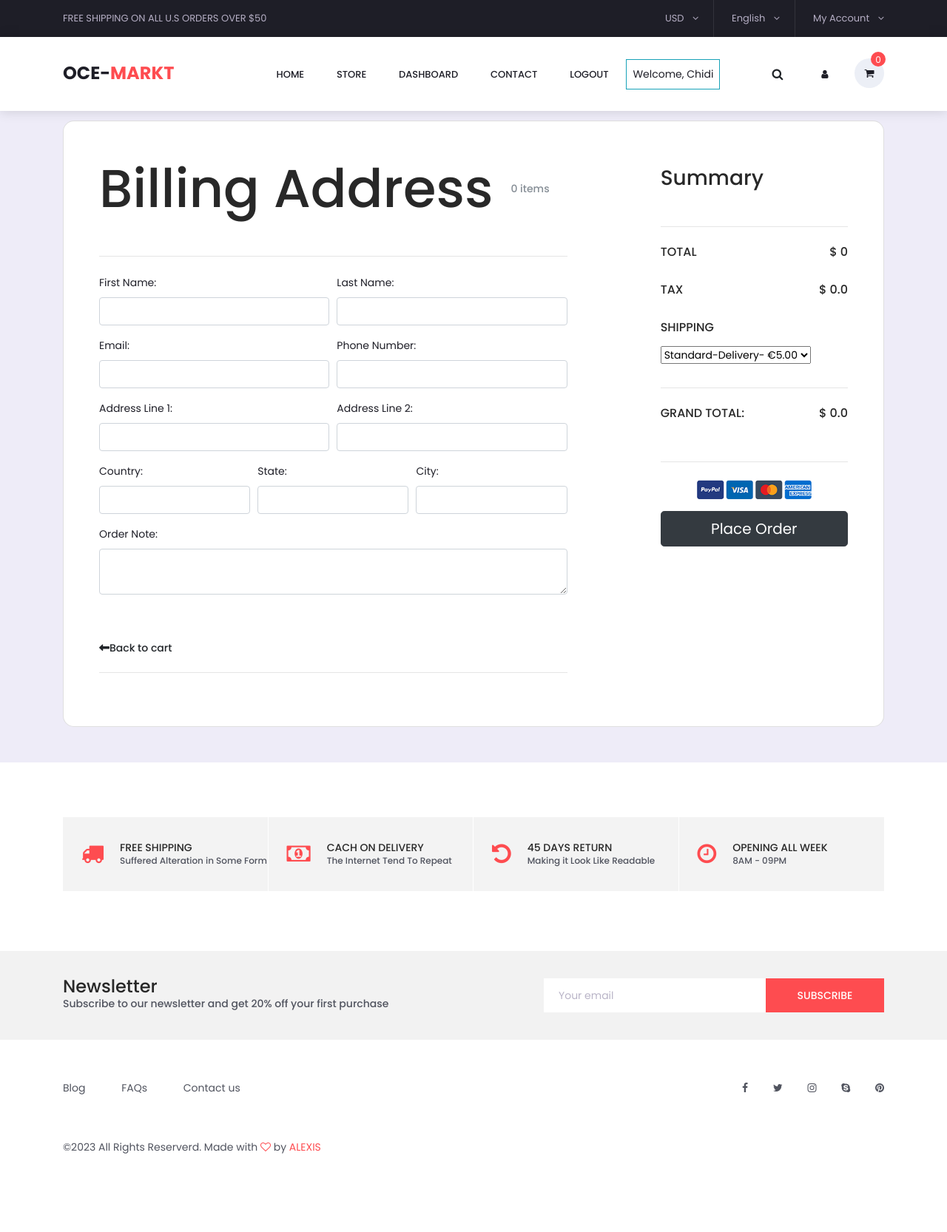
After one commit to Alex1-ai/OCE-MARKT, a Django app: page /cart/checkout/ in a window 1280 px wide. The commit adds this page. Shown: the whole page at 74% size. Run offline with Django 4.2, Linux system fonts and the light colour scheme; a user stored in the database is signed in; data comes from the database, SQL or seed files in the repository; both versions use the stored data as it was after the commit; some libraries are stand-ins or nearby versions.

Commit message:
finishing cart and checkout

```diff
--- a/carts/context_processors.py
+++ b/carts/context_processors.py
@@ -9,7 +9,10 @@ def counter(request):
     else:
         try:
             cart = Cart.objects.filter(cart_id=_cart_id(request))
-            cart_items = CartItem.objects.all().filter(cart=cart[:1])
+            if request.user.is_authenticated:
+                cart_items = CartItem.objects.all().filter(user=request.user)
+            else:
+                cart_items = CartItem.objects.all().filter(cart=cart[:1])
             for cart_item in cart_items:
                 cart_count += cart_item.quantity
         except Cart.DoesNotExist:
--- a/carts/models.py
+++ b/carts/models.py
@@ -1,5 +1,6 @@
 from django.db import models
 from store.models import Product, Variation
+from accounts.models import Account
 # Create your models here.
 
 
@@ -12,9 +13,10 @@ class Cart(models.Model):
 
 
 class CartItem(models.Model):
+    user = models.ForeignKey(Account, on_delete=models.CASCADE, null=True)
     product = models.ForeignKey(Product, on_delete=models.CASCADE)
     variations = models.ManyToManyField(Variation, blank=True)
-    cart = models.ForeignKey(Cart, on_delete=models.CASCADE)
+    cart = models.ForeignKey(Cart, on_delete=models.CASCADE, null=True)
     quantity = models.IntegerField()
     is_active = models.BooleanField(default=True)
 
--- a/carts/urls.py
+++ b/carts/urls.py
@@ -9,6 +9,5 @@ urlpatterns = [
          views.remove_cart, name='remove_cart'),
     path('remove_cart_item/<int:product_id>/<int:cart_item_id>/',
          views.remove_cart_item, name='remove_cart_item'),
-    #path('reviewForm/', views.reviewForm, name='reviewForm'),
-    # path("review/", views.review, name="review")
+    path("checkout/", views.checkout, name="checkout"),
 ]
--- a/carts/views.py
+++ b/carts/views.py
@@ -3,6 +3,7 @@ from store.models import Product, Variation
 from .models import Cart, CartItem
 from django.core.exceptions import ObjectDoesNotExist
 from django.http import HttpResponse
+from django.contrib.auth.decorators import login_required
 # Create your views here.
 
 
@@ -15,88 +16,164 @@ def _cart_id(request):
 
 
 def add_cart(request, product_id):
+    current_user = request.user
     product = Product.objects.get(id=product_id)
-    product_variation = []
-    if request.method == 'POST':
-        for item in request.POST:
-            key = item
-            value = request.POST[key]
+    # if the user is authenticated
+    if current_user.is_authenticated:
+        product_variation = []
+        if request.method == 'POST':
+            for item in request.POST:
+                key = item
+                value = request.POST[key]
 
-            #print(key, value)
-           # color = request.POST['color']
-           # size = request.POST['size']
-           # return HttpResponse(size + " "+color)
-           # exit()
-            try:
-                variation = Variation.objects.get(
-                    product=product,
-                    variation_category__iexact=key, variation_value__iexact=value)
-                product_variation.append(variation)
-            except:
-                pass
+                #print(key, value)
+            # color = request.POST['color']
+            # size = request.POST['size']
+            # return HttpResponse(size + " "+color)
+            # exit()
+                try:
+                    variation = Variation.objects.get(
+                        product=product,
+                        variation_category__iexact=key, variation_value__iexact=value)
+                    product_variation.append(variation)
+                except:
+                    pass
 
-    try:
-        cart = Cart.objects.get(cart_id=_cart_id(request))
-    except Cart.DoesNotExist:
-        cart = Cart.objects.create(
-            cart_id=_cart_id(request)
-        )
-    cart.save()
+        is_cart_item_exists = CartItem.objects.filter(
+            product=product, user=current_user).exists()
+        if is_cart_item_exists:
+            cart_item = CartItem.objects.filter(
+                product=product,  user=current_user)
+            # existing variations from database
+            # product variations from product variations
+            # item id from database
 
-    is_cart_item_exists = CartItem.objects.filter(
-        product=product, cart=cart).exists()
-    if is_cart_item_exists:
-        cart_item = CartItem.objects.filter(
-            product=product,  cart=cart)
-        # existing variations from database
-        # product variations from product variations
-        # item id from database
+            ex_var_list = []
+            id = []
+            for item in cart_item:
+                existing_variation = item.variations.all()
+                ex_var_list.append(list(existing_variation))
+                id.append(item.id)
+            if product_variation in ex_var_list:
+                # increase the cart item quantity
+                index = ex_var_list.index(product_variation)
+                item_id = id[index]
+                item = CartItem.objects.get(product=product, id=item_id)
+                item.quantity += 1
+                item.save()
 
-        ex_var_list = []
-        id = []
-        for item in cart_item:
-            existing_variation = item.variations.all()
-            ex_var_list.append(list(existing_variation))
-            id.append(item.id)
-        if product_variation in ex_var_list:
-            # increase the cart item quantity
-            index = ex_var_list.index(product_variation)
-            item_id = id[index]
-            item = CartItem.objects.get(product=product, id=item_id)
-            item.quantity += 1
-            item.save()
+            else:
+                item = CartItem.objects.create(
+                    product=product, quantity=1, user=current_user)
+                # create a new cart item
+                if len(product_variation) > 0:
+                    item.variations.clear()
+                    item.variations.add(*product_variation)
+                # cart_item.quantity += 1
+                item.save()
+        else:
+            cart_item = CartItem.objects.create(
+                product=product,
+                quantity=1,
+                user=current_user
+            )
+            if len(product_variation) > 0:
+                cart_item.variations.clear()
+                cart_item.variations.add(*product_variation)
 
+            cart_item.save()
+        # return HttpResponse(cart_item.product)
+        # exit()
+        return redirect('cart')
+
+    else:
+        # If the user is not authenticated
+        product_variation = []
+        if request.method == 'POST':
+            for item in request.POST:
+                key = item
+                value = request.POST[key]
+
+                #print(key, value)
+            # color = request.POST['color']
+            # size = request.POST['size']
+            # return HttpResponse(size + " "+color)
+            # exit()
+                try:
+                    variation = Variation.objects.get(
+                        product=product,
+                        variation_category__iexact=key, variation_value__iexact=value)
+                    product_variation.append(variation)
+                except:
+                    pass
+
+        try:
+            cart = Cart.objects.get(cart_id=_cart_id(request))
+        except Cart.DoesNotExist:
+            cart = Cart.objects.create(
+                cart_id=_cart_id(request)
+            )
+        cart.save()
+
+        is_cart_item_exists = CartItem.objects.filter(
+            product=product, cart=cart).exists()
+        if is_cart_item_exists:
+            cart_item = CartItem.objects.filter(
+                product=product,  cart=cart)
+            # existing variations from database
+            # product variations from product variations
+            # item id from database
+
+            ex_var_list = []
+            id = []
+            for item in cart_item:
+                existing_variation = item.variations.all()
+                ex_var_list.append(list(existing_variation))
+                id.append(item.id)
+            if product_variation in ex_var_list:
+                # increase the cart item quantity
+                index = ex_var_list.index(product_variation)
+                item_id = id[index]
+                item = CartItem.objects.get(product=product, id=item_id)
+                item.quantity += 1
+                item.save()
+
+            else:
+                item = CartItem.objects.create(
+                    product=product, quantity=1, cart=cart)
+                # create a new cart item
+                if len(product_variation) > 0:
+                    item.variations.clear()
+                    item.variations.add(*product_variation)
+                # cart_item.quantity += 1
+                item.save()
         else:
-            item = CartItem.objects.create(
-                product=product, quantity=1, cart=cart)
-            # create a new cart item
+            cart_item = CartItem.objects.create(
+                product=product,
+                quantity=1,
+                cart=cart
+            )
             if len(product_variation) > 0:
-                item.variations.clear()
-                item.variations.add(*product_variation)
-            # cart_item.quantity += 1
-            item.save()
-    else:
-        cart_item = CartItem.objects.create(
-            product=product,
-            quantity=1,
-            cart=cart
-        )
-        if len(product_variation) > 0:
-            cart_item.variations.clear()
-            cart_item.variations.add(*product_variation)
+                cart_item.variations.clear()
+                cart_item.variations.add(*product_variation)
 
-        cart_item.save()
-    # return HttpResponse(cart_item.product)
-    # exit()
-    return redirect('cart')
+            cart_item.save()
+        # return HttpResponse(cart_item.product)
+        # exit()
+        return redirect('cart')
 
 
 def remove_cart(request, product_id, cart_item_id):
-    cart = Cart.objects.get(cart_id=_cart_id(request))
+
     product = get_object_or_404(Product, id=product_id)
     try:
-        cart_item = CartItem.objects.get(
-            product=product, cart=cart, id=cart_item_id)
+        if request.user.is_authenticated:
+            cart_item = CartItem.objects.get(
+                product=product, user=request.user, id=cart_item_id)
+        else:
+            cart = Cart.objects.get(cart_id=_cart_id(request))
+            cart_item = CartItem.objects.get(
+                product=product, cart=cart, id=cart_item_id)
         if cart_item.quantity > 1:
             cart_item.quantity -= 1
             cart_item.save()
@@ -109,10 +186,15 @@ def remove_cart(request, product_id, cart_item_id):
 
 
 def remove_cart_item(request, product_id, cart_item_id):
-    cart = Cart.objects.get(cart_id=_cart_id(request))
+
     product = get_object_or_404(Product, id=product_id)
-    cart_item = CartItem.objects.get(
-        product=product, cart=cart, id=cart_item_id)
+    if request.user.is_authenticated:
+        cart_item = CartItem.objects.get(
+            product=product, user=request.user, id=cart_item_id)
+    else:
+        cart = Cart.objects.get(cart_id=_cart_id(request))
+        cart_item = CartItem.objects.get(
+            product=product, cart=cart, id=cart_item_id)
     cart_item.delete()
     return redirect('cart')
 
@@ -121,8 +203,12 @@ def cart(request, total=0, quantity=0, cart_items=None):
     try:
         tax = 0
         grand_total = 0
-        cart = Cart.objects.get(cart_id=_cart_id(request))
-        cart_items = CartItem.objects.filter(cart=cart, is_active=True)
+        if request.user.is_authenticated:
+            cart_items = CartItem.objects.filter(
+                user=request.user, is_active=True)
+        else:
+            cart = Cart.objects.get(cart_id=_cart_id(request))
+            cart_items = CartItem.objects.filter(cart=cart, is_active=True)
         for cart_item in cart_items:
             total += (cart_item.product.price * cart_item.quantity)
             quantity += cart_item.quantity
@@ -142,3 +228,35 @@ def cart(request, total=0, quantity=0, cart_items=None):
     }
 
     return render(request, 'store/cart.html', context)
+
+
+@login_required(login_url="login")
+def checkout(request, total=0, quantity=0, cart_items=None):
+    try:
+        tax = 0
+        grand_total = 0
+        if request.user.is_authenticated:
+            cart_items = CartItem.objects.filter(
+                user=request.user, is_active=True)
+        else:
+            cart = Cart.objects.get(cart_id=_cart_id(request))
+            cart_items = CartItem.objects.filter(cart=cart, is_active=True)
+        for cart_item in cart_items:
+            total += (cart_item.product.price * cart_item.quantity)
+            quantity += cart_item.quantity
+
+        tax = (2 * total)/100
+        grand_total = total + tax
+
+    except ObjectDoesNotExist:
+        pass
+
+    context = {
+        'total': total,
+        'quantity': quantity,
+        'cart_items': cart_items,
+        'tax': tax,
+        'grand_total': grand_total
+    }
+
+    return render(request, 'store/checkout.html', context)
--- a/templates/base.html
+++ b/templates/base.html
@@ -204,7 +204,7 @@
 
                     <!-- ACCOUNT -->
                     <li class="account" style="background-color: white;">
-                      <a href="#">
+                      <a href="{% url 'dashboard' %}">
                         <i class="fa fa-user mr-5" aria-hidden="true"></i>
 
                       </a>
--- a/templates/store/cart.html
+++ b/templates/store/cart.html
@@ -210,8 +210,8 @@
                     <p class="text-center mb-3">
                       <img src="{% static 'images/payments.png' %}" height="26">
                     </p>
-                    <button type="button" class="btn btn-dark btn-block btn-lg"
-                      data-mdb-ripple-color="dark">Checkout</button>
+                    <a href="{% url 'checkout' %}" type="button" class="btn btn-dark btn-block btn-lg"
+                      data-mdb-ripple-color="dark">Checkout</a>
 
                     <!-- <button type="button" class="btn btn-primary btn-block btn-lg"
                       data-mdb-ripple-color="dark">Continue Shopping</button>
--- /dev/null
+++ b/templates/store/checkout.html
@@ -0,0 +1,253 @@
+{% extends 'base.html' %}
+
+{% load static %}
+
+
+{% block content %}
+<br>
+<br>
+<br>
+<br>
+<br>
+
+<section class="h-100 h-custom" style="background-color: #eeecf8;">
+
+    <div class="container py-5 h-100">
+
+
+
+      <div class="row d-flex justify-content-center align-items-center h-100">
+        <div class="col-12">
+          <div class="card card-registration card-registration-2" style="border-radius: 15px;">
+            <div class="card-body p-0">
+              <div class="row g-0">
+                <div class="col-lg-8">
+                  <div class="p-5">
+                    <div class="d-flex justify-content-between align-items-center mb-5">
+                      <h1 class="fw-bold mb-0 text-black">Billing Address</h1>
+                      <h6 class="mb-0 text-muted">{{quantity}} items</h6>
+                      <hr>
+                    </div>
+                    <hr class="my-4">
+                    <form action=""  method="POST">
+                        {% csrf_token %}
+                        <div class="form-row">
+                            <div class="col form-group">
+                                <label for="first_name">First Name:</label>
+                                <input type="text" name="first_name" id="first_name" class="form-control" required>
+
+                            </div>
+                            <div class="col form-group">
+                                <label for="last_name">Last Name:</label>
+                                <input type="text" name="last_name" id="last_name" class="form-control" required>
+
+                            </div>
+                        </div>
+                        <div class="form-row">
+                            <div class="col form-group">
+                                <label for="email">Email:</label>
+                                <input type="email" name="email" id="email" class="form-control" required>
+
+                            </div>
+                            <div class="col form-group">
+                                <label for="phone">Phone Number:</label>
+                                <input type="tel" name="phone" id="phone" class="form-control" required>
+
+                            </div>
+                        </div>
+
+                        <div class="form-row">
+                            <div class="col form-group">
+                                <label for="address_line_1">Address Line 1:</label>
+                                <input type="text" name="address_line_1" id="address_line_1" class="form-control" required>
+
+                            </div>
+                            <div class="col form-group">
+                                <label for="address_line_2">Address Line 2:</label>
+                                <input type="text" name="address_line_2" id="address_line_2" class="form-control" >
+
+                            </div>
+                        </div>
+
+                        <div class="form-row">
+                            <div class="col form-group">
+                                <label for="country">Country:</label>
+                                <input type="text" name="country" id="country" class="form-control" required>
+
+                            </div>
+                            <div class="col form-group">
+                                <label for="state">State:</label>
+                                <input type="text" name="state" id="state" class="form-control" required>
+
+                            </div>
+                            <div class="col form-group">
+                                <label for="city">City:</label>
+                                <input type="text" name="city" id="city" class="form-control" required>
+
+                            </div>
+                        </div>
+
+                        <!-- <div class="form-row">
+                            <div class="col form-group">
+                                <label for="city">City:</label>
+                                <input type="text" name="city" id="city" class="form-control" required>
+
+                            </div>
+
+                        </div> -->
+
+                        <div class="form-row">
+
+                                <div class="col form-group">
+                                    <label for="order_note">Order Note:</label>
+                                    <textarea type="text" name="order_note" rows="2" id="order_note" class="form-control" ></textarea>
+
+                                </div>
+
+                        </div>
+
+
+
+
+
+
+                    <div class="pt-5">
+                      <h6 class="mb-0"><a href="{% url 'cart' %}" class="text-body"><i
+                            class="fas fa-long-arrow-alt-left me-2"></i>Back to cart</a></h6>
+                    </div>
+                    <hr class="my-4">
+
+                  </div>
+                </div>
+                <div class="col-lg-4 bg-grey">
+                  <div class="p-5">
+                    <h3 class="fw-bold mb-5 mt-2 pt-1">Summary</h3>
+                    <hr class="my-4">
+
+                    <div class="d-flex justify-content-between mb-4">
+                      <h5 class="text-uppercase">Total </h5>
+                      <h5>$ {{total}}</h5>
+                    </div>
+
+                    <div class="d-flex justify-content-between mb-4">
+                      <h5 class="text-uppercase">Tax </h5>
+                      <h5>$ {{tax}}</h5>
+                    </div>
+
+                    <h5 class="text-uppercase mb-3">Shipping</h5>
+
+                    <div class="mb-4 pb-2">
+                      <select class="select">
+                        <option value="1">Standard-Delivery- €5.00</option>
+                        <option value="2">Two</option>
+                        <option value="3">Three</option>
+                        <option value="4">Four</option>
+                      </select>
+                    </div>
+
+                    <!-- <h5 class="text-uppercase mb-3">Give code</h5>
+
+                    <div class="mb-5">
+                      <div class="form-outline">
+                        <input type="text" id="form3Examplea2" class="form-control form-control-lg" />
+                        <label class="form-label" for="form3Examplea2">Enter your code</label>
+                      </div>
+                    </div> -->
+
+                    <hr class="my-4">
+
+                    <div class="d-flex justify-content-between mb-5">
+                      <h5 class="text-uppercase">Grand Total:</h5>
+                      <h5>$ {{grand_total}}</h5>
+                    </div>
+                    <hr class="my-4">
+                    <p class="text-center mb-3">
+                      <img src="{% static 'images/payments.png' %}" height="26">
+                    </p>
+                    <button type="submit" class="btn btn-dark btn-block btn-lg"
+                      data-mdb-ripple-color="dark">Place Order</button>
+
+                    <!-- <button type="button" class="btn btn-primary btn-block btn-lg"
+                      data-mdb-ripple-color="dark">Continue Shopping</button>
+   -->
+
+                  </div>
+                </form>
+                </div>
+              </div>
+            </div>
+          </div>
+        </div>
+      </div>
+
+
+    </div>
+  </section>
+  <!-- Benefit -->
+
+<div class="benefit">
+  <div class="container">
+      <div class="row benefit_row">
+          <div class="col-lg-3 benefit_col">
+              <div class="benefit_item d-flex flex-row align-items-center">
+                  <div class="benefit_icon"><i class="fa fa-truck" aria-hidden="true"></i></div>
+                  <div class="benefit_content">
+                      <h6>free shipping</h6>
+                      <p>Suffered Alteration in Some Form</p>
+                  </div>
+              </div>
+          </div>
+          <div class="col-lg-3 benefit_col">
+              <div class="benefit_item d-flex flex-row align-items-center">
+                  <div class="benefit_icon"><i class="fa fa-money" aria-hidden="true"></i></div>
+                  <div class="benefit_content">
+                      <h6>cach on delivery</h6>
+                      <p>The Internet Tend To Repeat</p>
+                  </div>
+              </div>
+          </div>
+          <div class="col-lg-3 benefit_col">
+              <div class="benefit_item d-flex flex-row align-items-center">
+                  <div class="benefit_icon"><i class="fa fa-undo" aria-hidden="true"></i></div>
+                  <div class="benefit_content">
+                      <h6>45 days return</h6>
+                      <p>Making it Look Like Readable</p>
+                  </div>
+              </div>
+          </div>
+          <div class="col-lg-3 benefit_col">
+              <div class="benefit_item d-flex flex-row align-items-center">
+                  <div class="benefit_icon"><i class="fa fa-clock-o" aria-hidden="true"></i></div>
+                  <div class="benefit_content">
+                      <h6>opening all week</h6>
+                      <p>8AM - 09PM</p>
+                  </div>
+              </div>
+          </div>
+      </div>
+  </div>
+</div>
+
+<!-- Newsletter -->
+
+<div class="newsletter">
+  <div class="container">
+      <div class="row">
+          <div class="col-lg-6">
+              <div class="newsletter_text d-flex flex-column justify-content-center align-items-lg-start align-items-md-center text-center">
+                  <h4>Newsletter</h4>
+                  <p>Subscribe to our newsletter and get 20% off your first purchase</p>
+              </div>
+          </div>
+          <div class="col-lg-6">
+              <div class="newsletter_form d-flex flex-md-row flex-column flex-xs-column align-items-center justify-content-lg-end justify-content-center">
+                  <input id="newsletter_email" type="email" placeholder="Your email" required="required" data-error="Valid email is required.">
+                  <button id="newsletter_submit" type="submit" class="newsletter_submit_btn trans_300" value="Submit">subscribe</button>
+              </div>
+          </div>
+      </div>
+  </div>
+</div>
+
+
+{% endblock %}
```
Also changed, not shown: accounts/views.py (+52 -1 lines), carts/migrations/0003_cartitem_user_alter_cartitem_cart.py (added), db.sqlite3, 2 other files.
